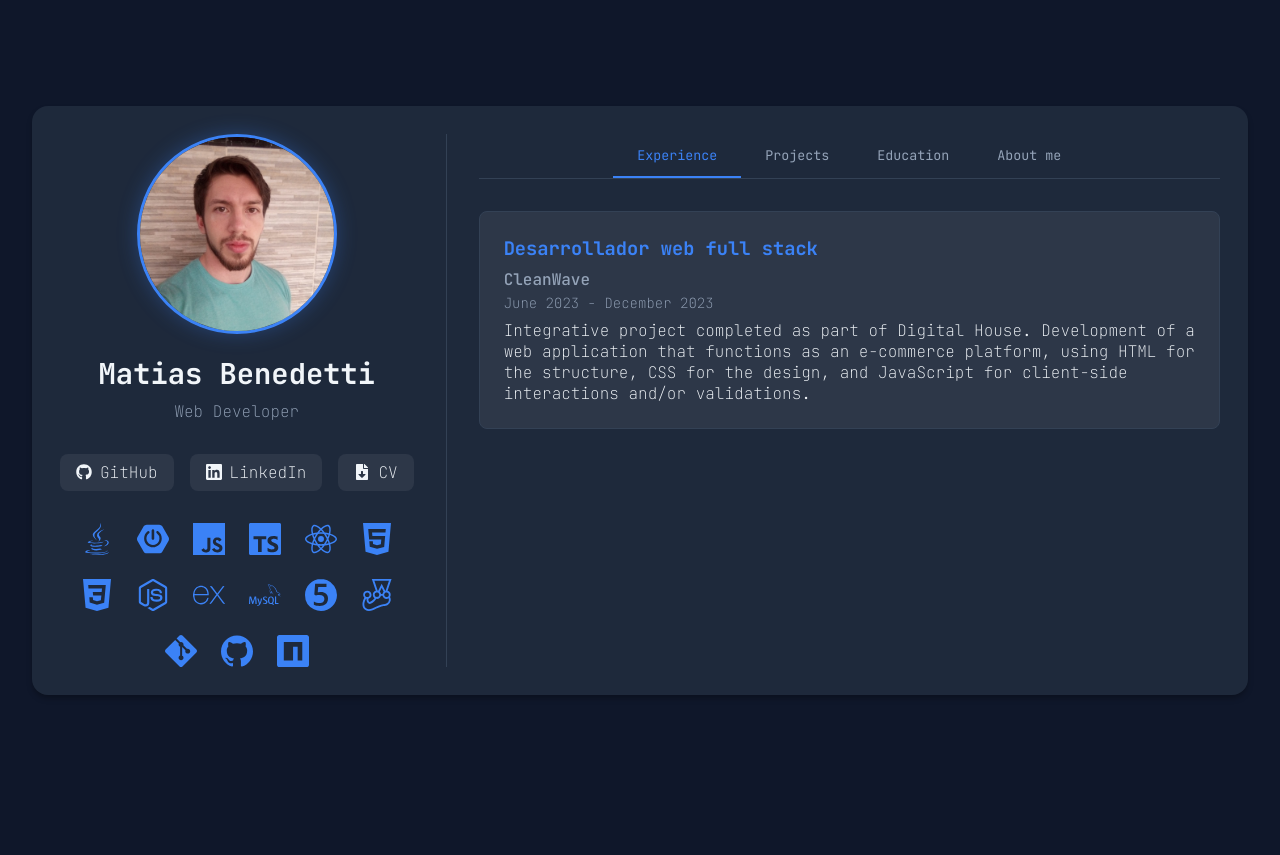
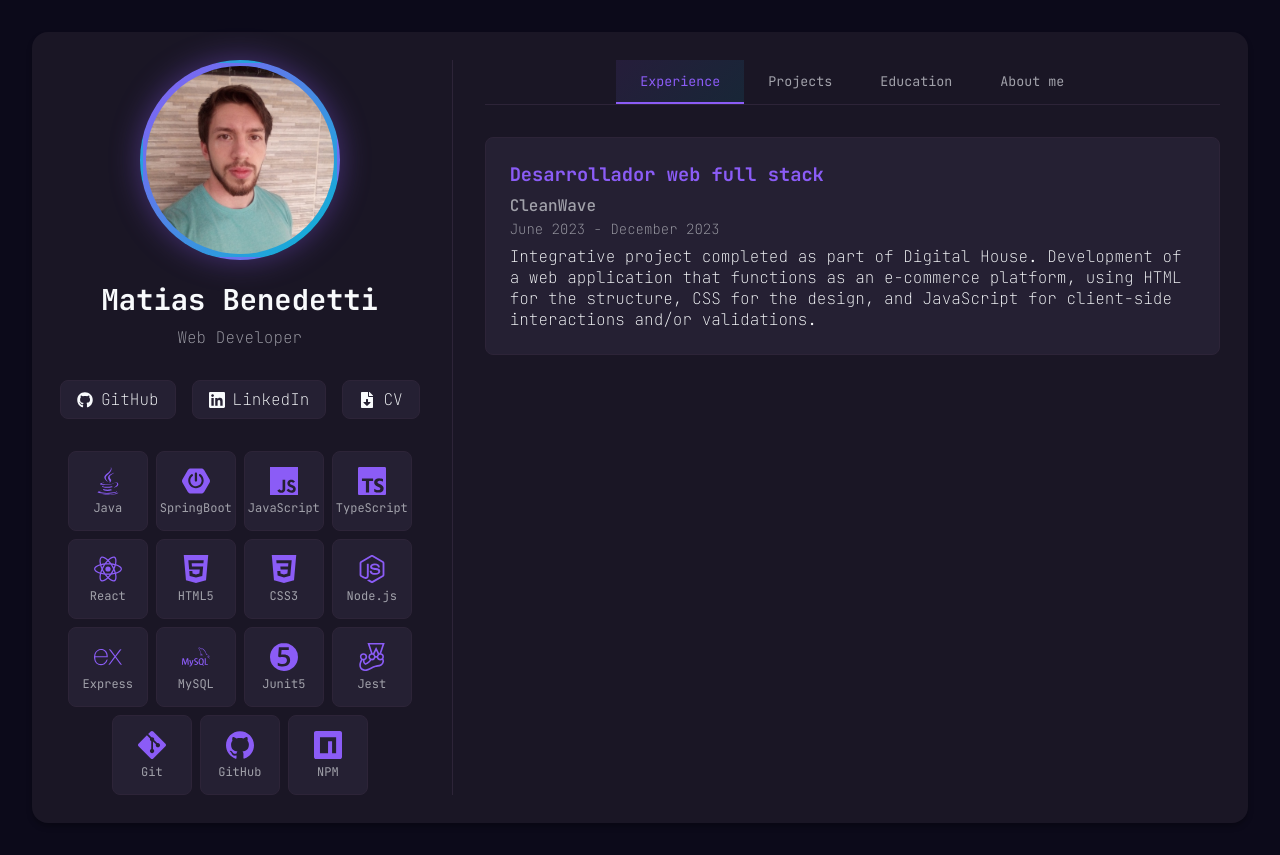
Before and after one commit to MatyBene/portfolio, a React (Vite) app: page / in a window 1280 px wide. Before the commit the page ends 800 px from the top, so only its background shows below. Built offline with nearby package versions, Linux system fonts and the light colour scheme.

Commit message:
modifica iconos

```diff
--- a/src/components/SkillsIcons.tsx
+++ b/src/components/SkillsIcons.tsx
@@ -42,7 +42,7 @@ export function SkillsIcons() {
       {skills.map((skill, index) => (
         <div key={index} className="skill-icon">
           {skill.icon}
-          {/* <span>{skill.name}</span> */}
+          <span>{skill.name}</span>
         </div>
       ))}
     </div>
--- a/src/index.css
+++ b/src/index.css
@@ -1,11 +1,16 @@
 :root {
-  --primary-color: #3b82f6;
-  --bg-color: #0f172a;
-  --card-bg: #1e293b;
-  --text-primary: #f1f5f9;
-  --text-secondary: #94a3b8;
-  --border-color: #334155;
-  --hover-bg: #2d3748;
+  --primary-color: #8b5cf6;
+  --secondary-color: #06b6d4;
+  --accent-color: #f59e0b;
+  --bg-color: #0c0a1a;
+  --card-bg: #1a1625;
+  --text-primary: #f8fafc;
+  --text-secondary: #a1a1aa;
+  --border-color: #2d2438;
+  --hover-bg: #252033;
+  --success-color: #10b981;
+  --gradient-primary: linear-gradient(135deg, #8b5cf6 0%, #06b6d4 100%);
+  --gradient-secondary: linear-gradient(135deg, #f59e0b 0%, #ef4444 100%);
 }
 
 * {
@@ -58,8 +63,18 @@ body {
   border-radius: 50%;
   margin-bottom: 1rem;
   object-fit: cover;
-  border: 3px solid var(--primary-color);
-  box-shadow: 0 0 20px rgba(59, 130, 246, 0.3);
+  border: 3px solid transparent;
+  background: var(--gradient-primary);
+  padding: 3px;
+  box-shadow: 0 0 30px rgba(139, 92, 246, 0.4);
+}
+
+.hero img::before {
+  content: '';
+  position: absolute;
+  inset: 3px;
+  border-radius: 50%;
+  background: var(--card-bg);
 }
 
 .hero h1 {
@@ -85,9 +100,18 @@ body {
   gap: 0.5rem;
   padding: 0.5rem 1rem;
   border-radius: 0.5rem;
-  background-color: var(--hover-bg);
+  background: var(--hover-bg);
   color: var(--text-primary);
   text-decoration: none;
+  border: 1px solid var(--border-color);
+  transition: all 0.3s ease;
+}
+
+.social-links a:hover {
+  background: var(--gradient-primary);
+  border-color: var(--primary-color);
+  transform: translateY(-2px);
+  box-shadow: 0 4px 12px rgba(139, 92, 246, 0.3);
 }
 
 .docs-links a {
@@ -97,7 +121,7 @@ body {
 .skills-icons {
   display: flex;
   flex-wrap: wrap;
-  gap: 1.5rem;
+  gap: 0.5rem;
   justify-content: center;
   margin-top: 2rem;
 }
@@ -106,15 +130,48 @@ body {
   display: flex;
   flex-direction: column;
   align-items: center;
-  gap: 0.5rem;
+  justify-content: center;
+  gap: 0.4rem;
   color: var(--text-secondary);
-  font-size: 0.875rem;
+  font-size: 0.75rem;
+  padding: 0.75rem 0.5rem;
+  border-radius: 0.5rem;
+  background: var(--hover-bg);
+  border: 1px solid var(--border-color);
+  transition: all 0.3s ease;
+  width: 80px;
+  height: 80px;
+  text-align: center;
+}
+
+.skill-icon:hover {
+  background: var(--gradient-primary);
+  border-color: var(--primary-color);
+  transform: translateY(-3px);
+  box-shadow: 0 6px 20px rgba(139, 92, 246, 0.3);
+}
+
+.skill-icon:hover span {
+  color: var(--text-primary);
+  font-weight: 500;
 }
 
 .skill-icon svg {
-  width: 2rem;
-  height: 2rem;
+  width: 1.75rem;
+  height: 1.75rem;
   color: var(--primary-color);
+  transition: all 0.3s ease;
+}
+
+.skill-icon:hover svg {
+  color: var(--text-primary);
+  transform: scale(1.1);
+}
+
+.skill-icon span {
+  font-weight: 400;
+  line-height: 1.2;
+  transition: all 0.3s ease;
 }
 
 .tabs {
@@ -136,15 +193,23 @@ body {
 .tab.active {
   color: var(--primary-color);
   border-bottom: 2px solid var(--primary-color);
+  background: linear-gradient(135deg, rgba(139, 92, 246, 0.1) 0%, rgba(6, 182, 212, 0.1) 100%);
 }
 
 .experience-item {
   margin-bottom: 2rem;
   padding: 1.5rem;
   border-radius: 0.5rem;
-  background-color: var(--hover-bg);
+  background: var(--hover-bg);
   border: 1px solid var(--border-color);
   text-align: left;
+  transition: all 0.3s ease;
+}
+
+.experience-item:hover {
+  border-color: var(--primary-color);
+  box-shadow: 0 4px 20px rgba(139, 92, 246, 0.2);
+  transform: translateY(-2px);
 }
 
 .experience-item h3 {
@@ -184,13 +249,13 @@ body {
 }
 
 .scrollable::-webkit-scrollbar-thumb {
-  background-color: var(--primary-color);
+  background: var(--gradient-primary);
   border-radius: 10px;
   border: 2px solid var(--card-bg);
 }
 
 .scrollable::-webkit-scrollbar-thumb:hover {
-  background-color: #2563eb;
+  background: var(--gradient-secondary);
 }
 
 @media (max-width: 768px) {
@@ -213,9 +278,9 @@ body {
     flex-wrap: wrap;
   }
 
-  .skills-icons {
+  /* .skills-icons {
     gap: 1rem;
-  }
+  } */
 }
 
 @media (max-width: 650px) {
@@ -230,6 +295,20 @@ body {
 
 @media (max-width: 500px) {
   #root {
-    width: max-content;
+    width: 100%;
+  }
+
+  .social-links {
+    flex-wrap: wrap;
+    justify-content: center;
+  }
+
+  .skills-icons {
+    justify-content: center;
+  }
+
+  .skill-icon {
+    padding: 0.5rem;
+    min-width: unset;
   }
 }
```
